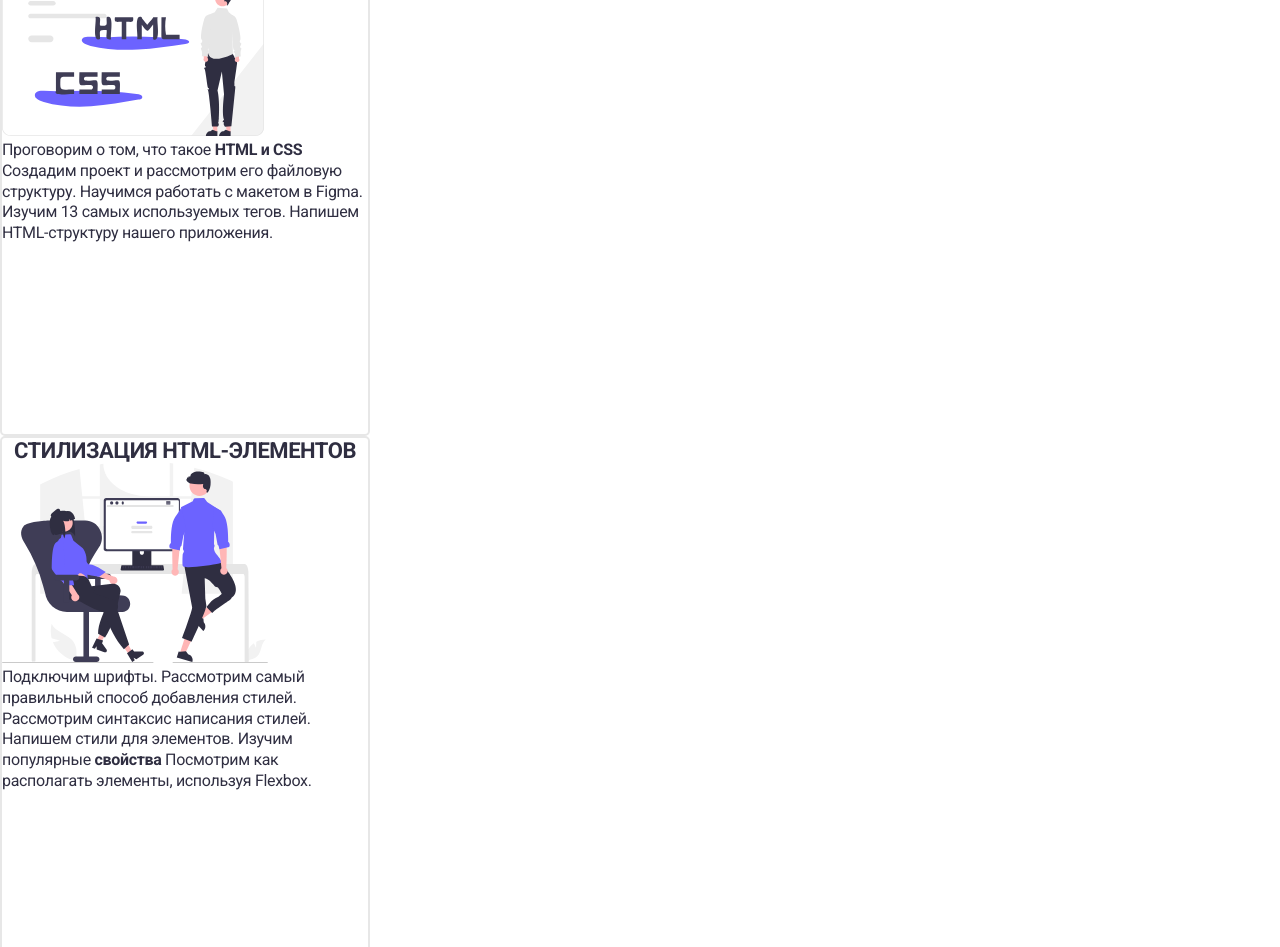
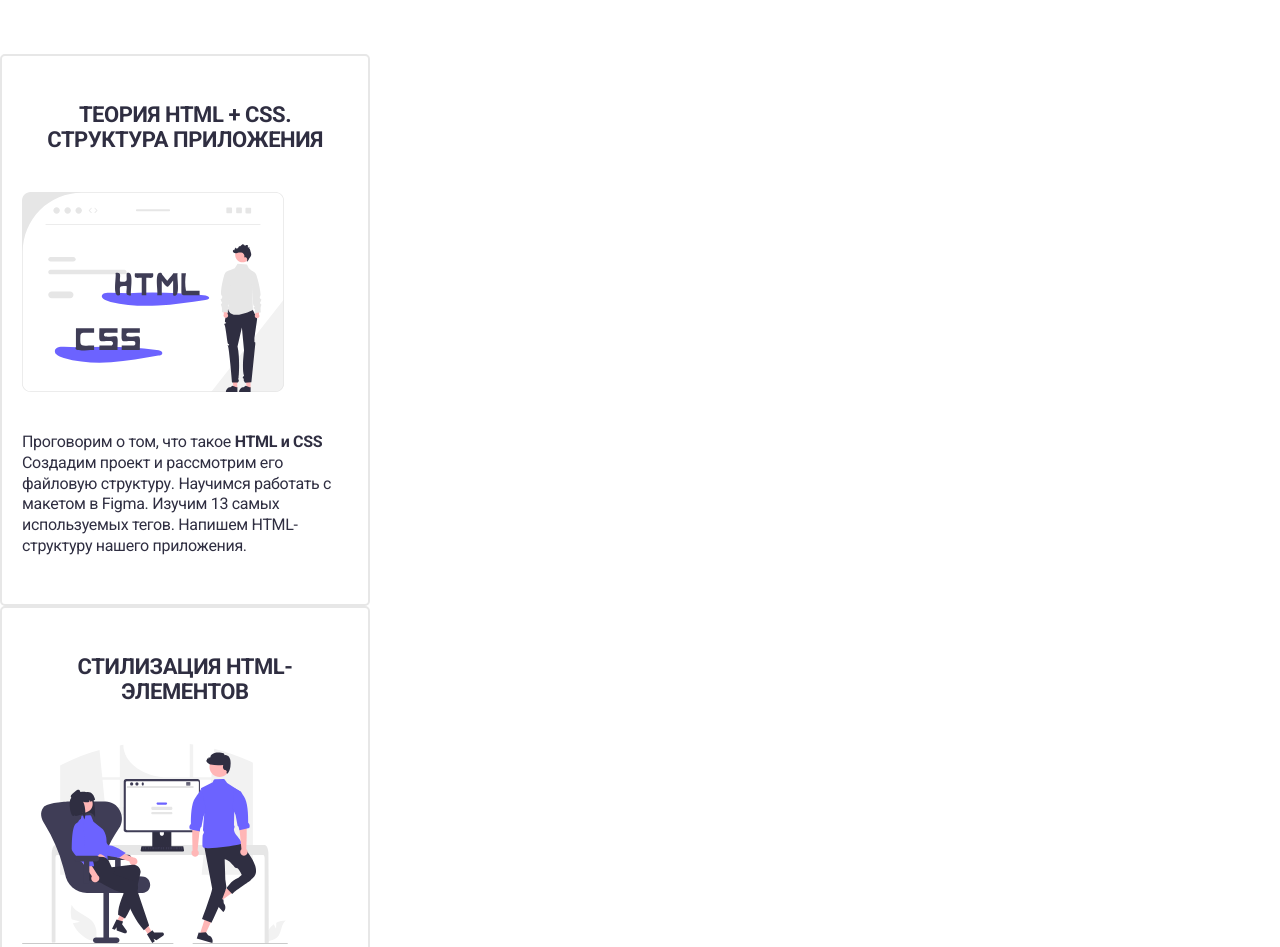
Before and after one commit to Andrey-Gal/it-incubator, a plain HTML site: page index.html in a window 1280 px wide. Shown: the part 248-1195 px from the top of the page. Drawn offline with Linux system fonts and the light colour scheme.

```diff
--- a/index.html
+++ b/index.html
@@ -20,26 +20,26 @@
     <button class="login-btn">login</button>
   </header>
 
-  <section>
+  <section id="hello" class="main-section">
     <h1>html+css. верстка</h1>
     <div class="card">
       <h2 class="card-title">теория html + css.
 Структура приложения</h2>
-      <img src="./assets/images/img-1.svg" alt="1">
+      <img class="card-img" src="./assets/images/img-1.svg" alt="1">
       <p class="card-text">Проговорим о том, что такое <span>HTML и CSS</span> Создадим проект и рассмотрим его файловую структуру. Научимся работать с макетом в Figma. Изучим 13 самых используемых тегов. Напишем HTML-структуру нашего приложения.</p>
     </div>
 
     <div class="card">
       <h2 class="card-title">Стилизация
 HTML-элементов</h2>
-      <img src="./assets/images/img-2.svg" alt="2">
+      <img class="card-img" src="./assets/images/img-2.svg" alt="2">
       <p class="card-text">Подключим шрифты. Рассмотрим самый правильный способ добавления стилей. Рассмотрим синтаксис написания стилей. Напишем стили для элементов. Изучим популярные <span>свойства</span> Посмотрим как располагать элементы, используя Flexbox.</p>
     </div>
 
     <div class="card">
       <h2 class="card-title">Адаптив.
 Медиазапросы</h2>
-      <img src="./assets/images/img-3.svg" alt="3">
+      <img class="card-img" src="./assets/images/img-3.svg" alt="3">
       <p class="card-text">Сделаем наше приложение адаптивным, чтобы оно так же хорошо выглядело на планшетах и мобильных телефонах. Рассмотрим как работает св-во flex-wrap. Научимся делать <span>адаптив</span>, используя медиазапросы.</p>
     </div>
 
--- a/style.css
+++ b/style.css
@@ -32,11 +32,16 @@ text-align: center;
 color: #fff;
 }
 
+.main-section {
+  padding: 100px 0;
+}
+
 h1 {
   font-weight: 700;
   font-size: 44px;
   text-transform: uppercase;
   color: #2f2e41;
+  margin-bottom: 70px;
 }
 
 .card {
@@ -45,6 +50,7 @@ h1 {
   width: 370px;
   height: 552px;
   background-color: #fff;
+  padding: 46px 20px;
 }
 
 .card-title {
@@ -54,6 +60,11 @@ letter-spacing: -0.02em;
 text-transform: uppercase;
 text-align: center;
 color: #2f2e41;
+margin-bottom: 40px;
+}
+
+.card-img {
+margin-bottom: 36px;
 }
 
 .card-text {
```
